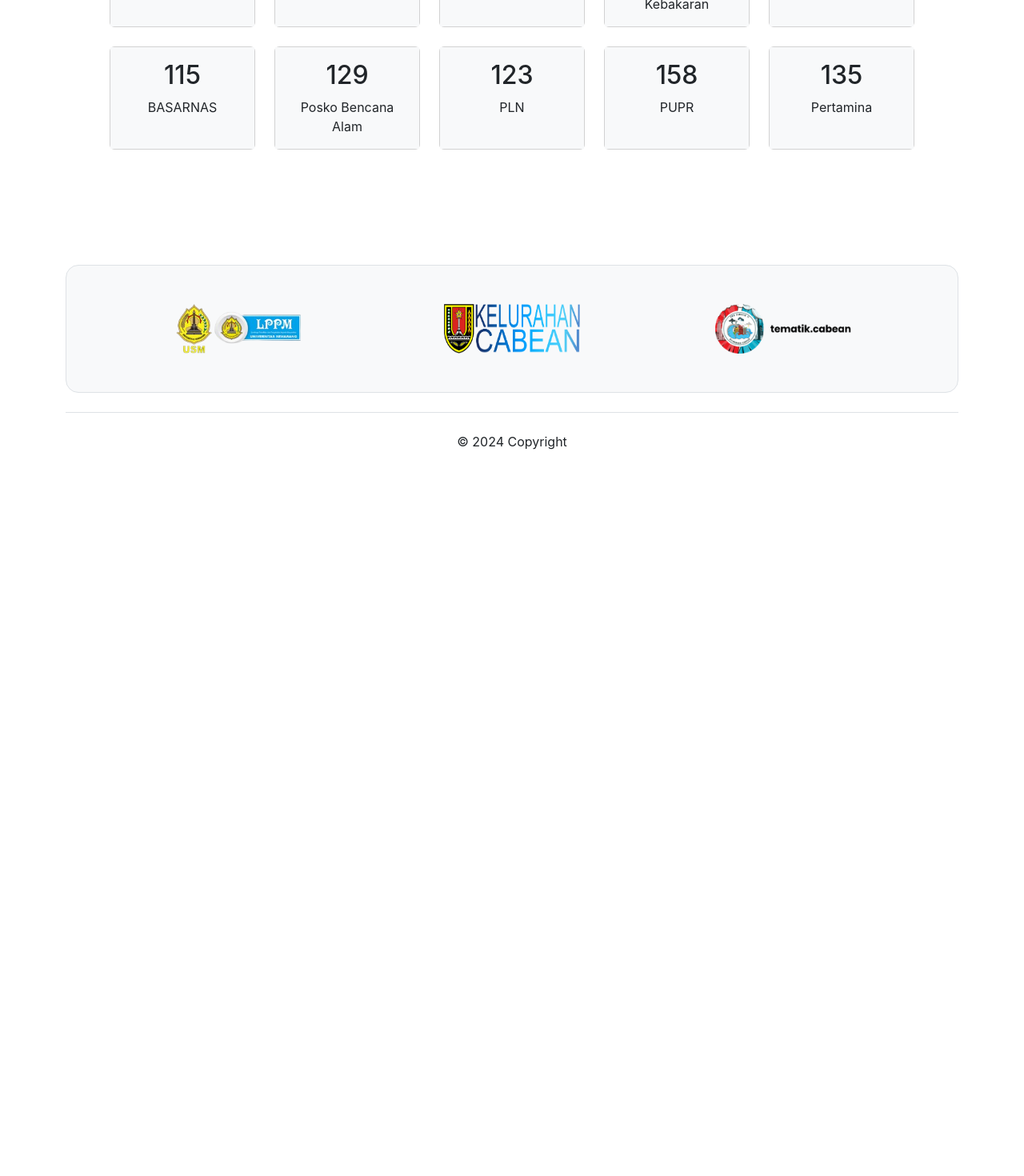
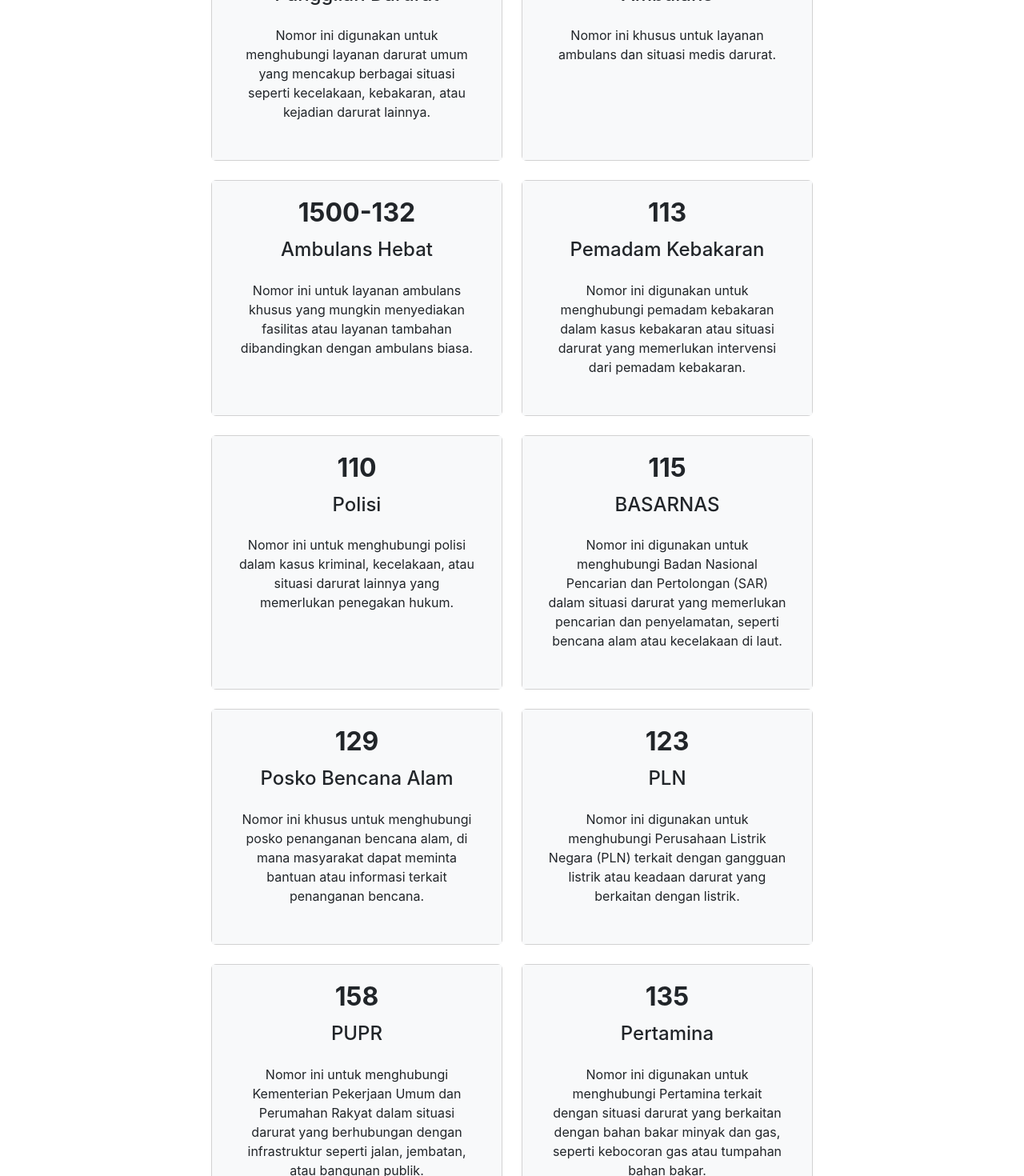
Before and after one commit to rizkybp31/banjirpedia, a React (Create React App) app: page /call in a window 1280 px wide. Shown: the part 440-1910 px from the top of the page at 80% size. Before the commit the page ends 1028 px from the top, so only its background shows below. Built offline with nearby package versions, Linux system fonts and the light colour scheme; the HTML template or start-up script is replaced by a standard one.

Commit message:
test call the number

```diff
--- a/src/components/Section/Emergency.js
+++ b/src/components/Section/Emergency.js
@@ -4,51 +4,61 @@
       id: "1",
       nama: "Panggilan Darurat",
       nomor: "112",
+      deskripsi: "Nomor ini digunakan untuk menghubungi layanan darurat umum yang mencakup berbagai situasi seperti kecelakaan, kebakaran, atau kejadian darurat lainnya."
     },
     {
       id: "2",
       nama: "Ambulans",
       nomor: "119",
+      deskripsi: "Nomor ini khusus untuk layanan ambulans dan situasi medis darurat."
     },
     {
       id: "3",
       nama: "Ambulans Hebat",
       nomor: "1500-132",
+      deskripsi: "Nomor ini untuk layanan ambulans khusus yang mungkin menyediakan fasilitas atau layanan tambahan dibandingkan dengan ambulans biasa."
     },
     {
       id: "4",
       nama: "Pemadam Kebakaran",
       nomor: "113",
+      deskripsi: "Nomor ini digunakan untuk menghubungi pemadam kebakaran dalam kasus kebakaran atau situasi darurat yang memerlukan intervensi dari pemadam kebakaran."
     },
     {
       id: "5",
       nama: "Polisi",
       nomor: "110",
+      deskripsi: "Nomor ini untuk menghubungi polisi dalam kasus kriminal, kecelakaan, atau situasi darurat lainnya yang memerlukan penegakan hukum."
     },
     {
       id: "6",
       nama: "BASARNAS",
       nomor: "115",
+      deskripsi: "Nomor ini digunakan untuk menghubungi Badan Nasional Pencarian dan Pertolongan (SAR) dalam situasi darurat yang memerlukan pencarian dan penyelamatan, seperti bencana alam atau kecelakaan di laut."
     },
     {
       id: "7",
       nama: "Posko Bencana Alam",
       nomor: "129",
+      deskripsi: "Nomor ini khusus untuk menghubungi posko penanganan bencana alam, di mana masyarakat dapat meminta bantuan atau informasi terkait penanganan bencana."
     },
     {
       id: "8",
       nama: "PLN",
       nomor: "123",
+      deskripsi: "Nomor ini digunakan untuk menghubungi Perusahaan Listrik Negara (PLN) terkait dengan gangguan listrik atau keadaan darurat yang berkaitan dengan listrik."
     },
     {
       id: "9",
       nama: "PUPR",
       nomor: "158",
+      deskripsi: "Nomor ini untuk menghubungi Kementerian Pekerjaan Umum dan Perumahan Rakyat dalam situasi darurat yang berhubungan dengan infrastruktur seperti jalan, jembatan, atau bangunan publik."
     },
     {
       id: "10",
       nama: "Pertamina",
       nomor: "135",
+      deskripsi: "Nomor ini digunakan untuk menghubungi Pertamina terkait dengan situasi darurat yang berkaitan dengan bahan bakar minyak dan gas, seperti kebocoran gas atau tumpahan bahan bakar."
     },
   ];
 
@@ -60,10 +70,11 @@
             Nomor Darurat Kebencanaan
           </h1>
           {numbers.map((data) => (
-            <div className="card col-8 col-lg-2" key={data.id}>
-              <div className="card-body bg-light">
-                <h2 className="card-title text-center">{data.nomor}</h2>
-                <p className="card-text text-center">{data.nama}</p>
+            <div className="card col-8 col-lg-4" key={data.id}>
+              <div className="card-body bg-light d-flex flex-column">
+                <a href="tel://082135306259" className="fs-2 text-decoration-none card-title text-center fw-bold">{data.nomor}</a>
+                <h4 className="card-text text-center">{data.nama}</h4>
+                <p className="p-3 text-center">{data.deskripsi}</p>
               </div>
             </div>
           ))}
```
